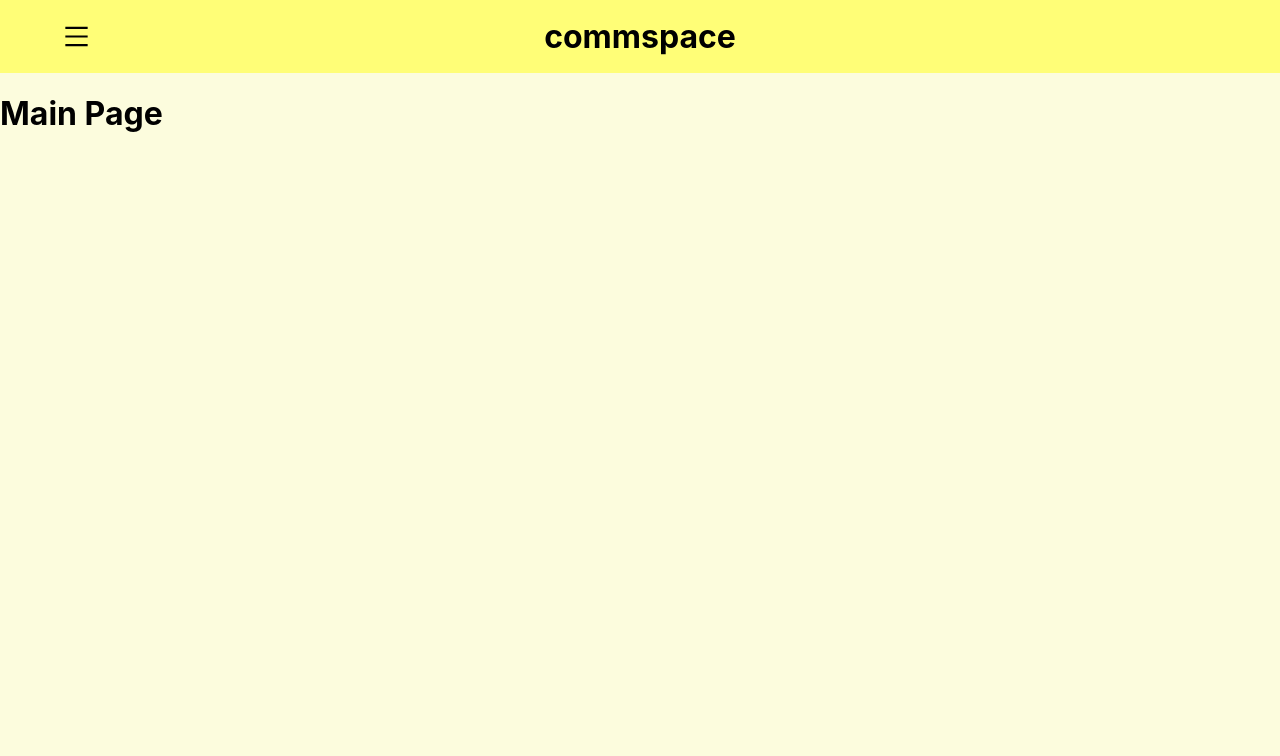
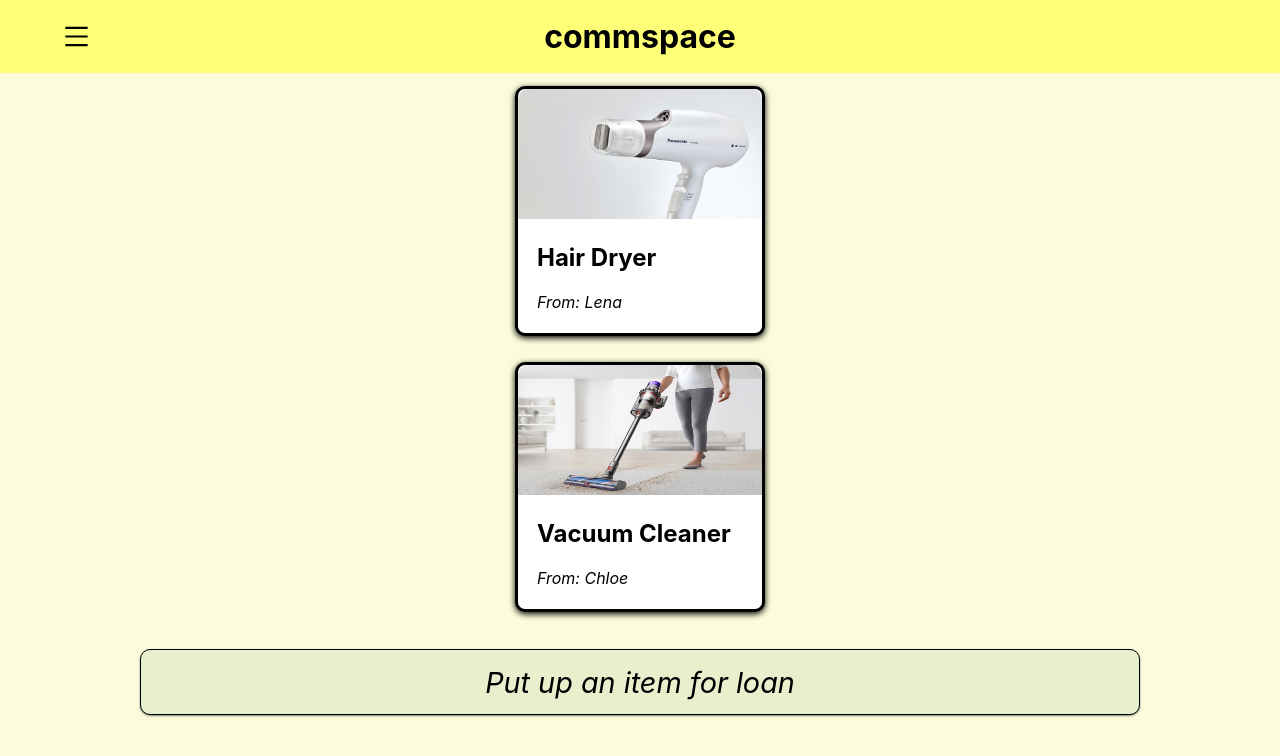
Before and after one commit to marcus-ong-qy/commboxx-app, a React (Create React App) app: page / in a window 1280 px wide. Both pictures are taken after a click on the button "Login". Shown: the top 756 px of the page. Built offline with nearby package versions, Linux system fonts and the light colour scheme.

Commit message:
did commspace page, implemented redux

```diff
--- /dev/null
+++ b/src/components/ItemCard/ItemCard.tsx
@@ -0,0 +1,14 @@
+import React from 'react'
+import { ItemCardImage, ItemCardFrom, ItemCardStyled, ItemCardTitle } from './styles/ItemCard.styled'
+
+const ItemCard = ({ image, title, from }: { image: string; title: string; from: string }) => {
+  return (
+    <ItemCardStyled>
+      <ItemCardImage src={image} />
+      <ItemCardTitle>{title}</ItemCardTitle>
+      <ItemCardFrom>From:&nbsp;{from}</ItemCardFrom>
+    </ItemCardStyled>
+  )
+}
+
+export default ItemCard
--- /dev/null
+++ b/src/components/ItemCard/styles/ItemCard.styled.ts
@@ -0,0 +1,36 @@
+import styled, { css } from 'styled-components'
+
+export const ItemCardStyled = styled.div`
+  width: 244px;
+  min-height: 244px;
+
+  margin: 13px;
+
+  border-style: solid;
+  border-weight: 6px;
+  border-radius: 10px;
+  box-shadow: 0 2px 6px;
+
+  background: white;
+`
+
+export const ItemCardImage = styled.img`
+  width: 100%;
+  height: 130px;
+
+  border-radius: 10px 10px 0 0;
+`
+
+const cardTextStyle = css`
+  margin-left: 19px;
+`
+
+export const ItemCardTitle = styled.h2`
+  ${cardTextStyle}
+  font-size: 24px;
+`
+
+export const ItemCardFrom = styled.em`
+  ${cardTextStyle}
+  margin-bottom: 20px;
+`
--- a/src/pages/MainPage/index.tsx
+++ b/src/pages/MainPage/index.tsx
@@ -1,7 +1,30 @@
 import React from 'react'
+import { useSelector } from 'react-redux'
+
+import ItemCard from '../../components/ItemCard/ItemCard'
+import { RootState } from '../../store/types'
+import { ItemCardsDiv, MainPageStyled, PostButtonStyled, PostButtonLabel } from './styles/MainPage.styled'
+
+const PostButton = () => {
+  return (
+    <PostButtonStyled>
+      <PostButtonLabel>Put up an item for loan</PostButtonLabel>
+    </PostButtonStyled>
+  )
+}
 
 const MainPage = () => {
-  return <h1>Main Page</h1>
+  const { commspaceItems } = useSelector((state: RootState) => state.commboxx_reducer)
+  return (
+    <MainPageStyled>
+      <ItemCardsDiv>
+        {commspaceItems.map((item) => (
+          <ItemCard image={item.image} title={item.title} from={item.from} />
+        ))}
+      </ItemCardsDiv>
+      <PostButton />
+    </MainPageStyled>
+  )
 }
 
 export default MainPage
--- a/src/pages/MainPage/styles/MainPage.styled.ts
+++ b/src/pages/MainPage/styles/MainPage.styled.ts
@@ -1 +1,39 @@
-import styled, { css } from 'styled-components'
+import styled from 'styled-components'
+import { chromeWhite } from '../../styles/Colours'
+
+export const MainPageStyled = styled.div`
+  display: flex;
+  flex-direction: column;
+  align-items: center;
+`
+
+export const ItemCardsDiv = styled.div`
+  width: 100%;
+  height: 70vh;
+
+  display: flex;
+  flex-direction: column;
+  align-items: center;
+  overflow: scroll;
+`
+
+export const PostButtonStyled = styled.div`
+  margin-top: 2vh;
+  width: 78vw;
+  height: 8vh;
+  background: ${chromeWhite};
+
+  border-radius: 10px;
+  border-style: solid;
+  border-width: 1.5px;
+  box-shadow: 0 1px 2px gray;
+
+  display: flex;
+  flex-direction: column;
+  align-items: center;
+  justify-content: center;
+`
+
+export const PostButtonLabel = styled.em`
+  font-size: 1.8rem;
+`
--- a/src/store/reducer.ts
+++ b/src/store/reducer.ts
@@ -1,17 +1,45 @@
 import { Reducer } from 'redux'
 
-import { ActionTypes } from './types'
+import { ACTIONS, ActionTypes, ItemType } from './types'
+
+import hairDryer from '../assets/hair-dryer.png'
+import vacuumCleaner from '../assets/vacuum-cleaner.png'
+
+const commspaceItemsData: ItemType[] = [
+  {
+    image: hairDryer,
+    title: 'Hair Dryer',
+    from: 'Lena',
+  },
+  {
+    image: vacuumCleaner,
+    title: 'Vacuum Cleaner',
+    from: 'Chloe',
+  },
+  {
+    image: hairDryer,
+    title: 'Hair Dryer',
+    from: 'Linus',
+  },
+  {
+    image: vacuumCleaner,
+    title: 'Vacuum Cleaner',
+    from: 'Cleon',
+  },
+]
 
 const initialState: State = {
-  number: 3,
+  commspaceItems: commspaceItemsData,
 }
 
 type State = {
-  number: number
+  commspaceItems: ItemType[]
 }
 
 export const commboxx_reducer: Reducer<State, ActionTypes> = (state = initialState, action) => {
   switch (action.type) {
+    case ACTIONS.ADD_ITEM:
+      return { ...state, commspaceItems: action.commspaceItems }
     default:
       return state
   }
--- a/src/store/types.ts
+++ b/src/store/types.ts
@@ -15,19 +15,22 @@ export type Dispatch<CustomActionTypes extends Action> = ThunkDispatch<RootState
 export type GetState = () => RootState
 
 /** Types */
-type numberThree = {
-  number: 3
+
+export type ItemType = {
+  image: string
+  title: string
+  from: string
 }
 
 /** Actions' types */
 export enum ACTIONS {
-  THREE = 'ACTIONS.THREE',
+  ADD_ITEM = 'ACTIONS.ADD_ITEM',
 }
 
 /** Actions */
-export type SetThree = {
-  type: typeof ACTIONS.THREE
-  number: 3
+export type AddItem = {
+  type: typeof ACTIONS.ADD_ITEM
+  commspaceItems: ItemType[]
 }
 
-export type ActionTypes = SetThree
+export type ActionTypes = AddItem
```
Also changed, not shown: src/store/actions.ts (+4 -3 lines), src/assets/hair-dryer.png (added), src/assets/vacuum-cleaner.png (added).
